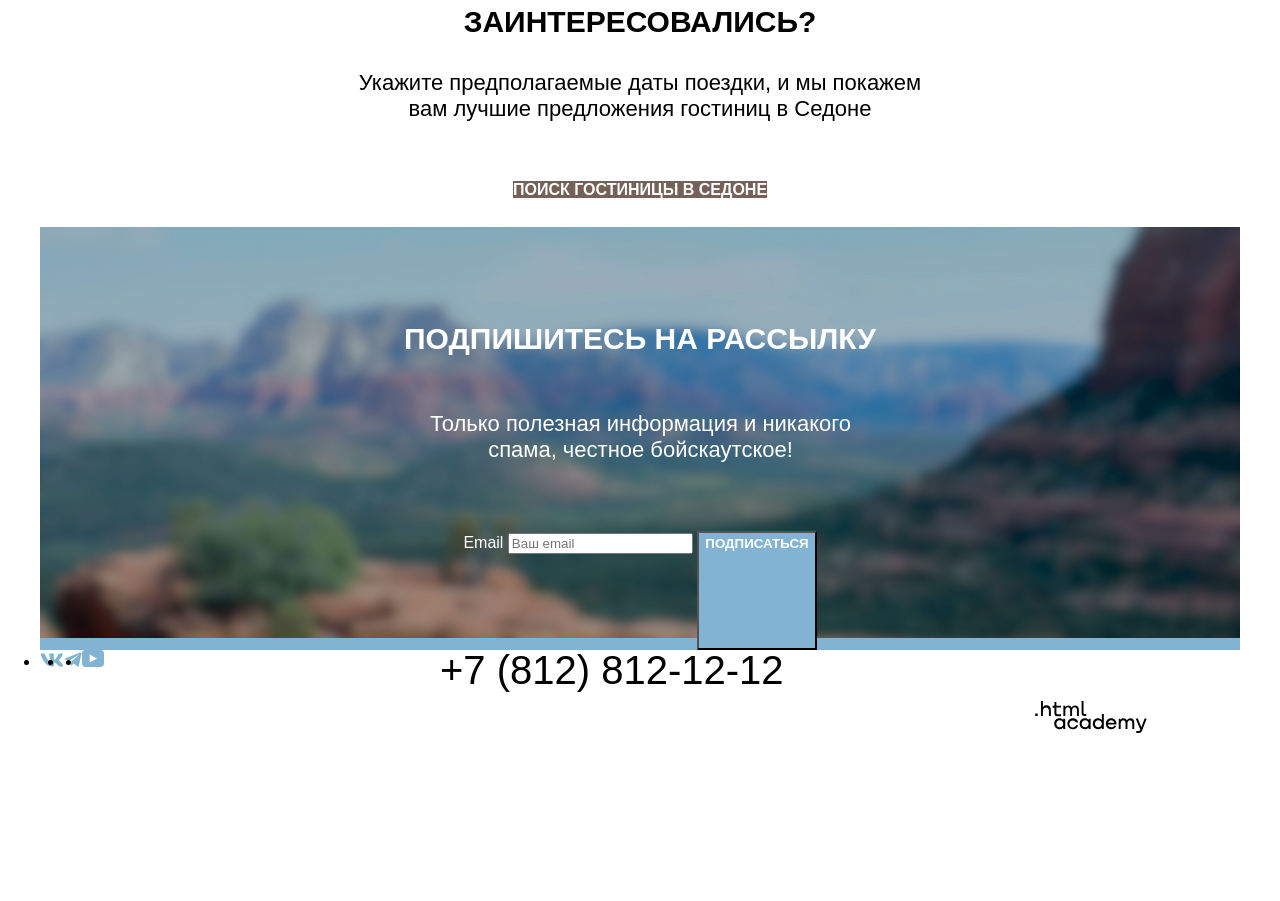
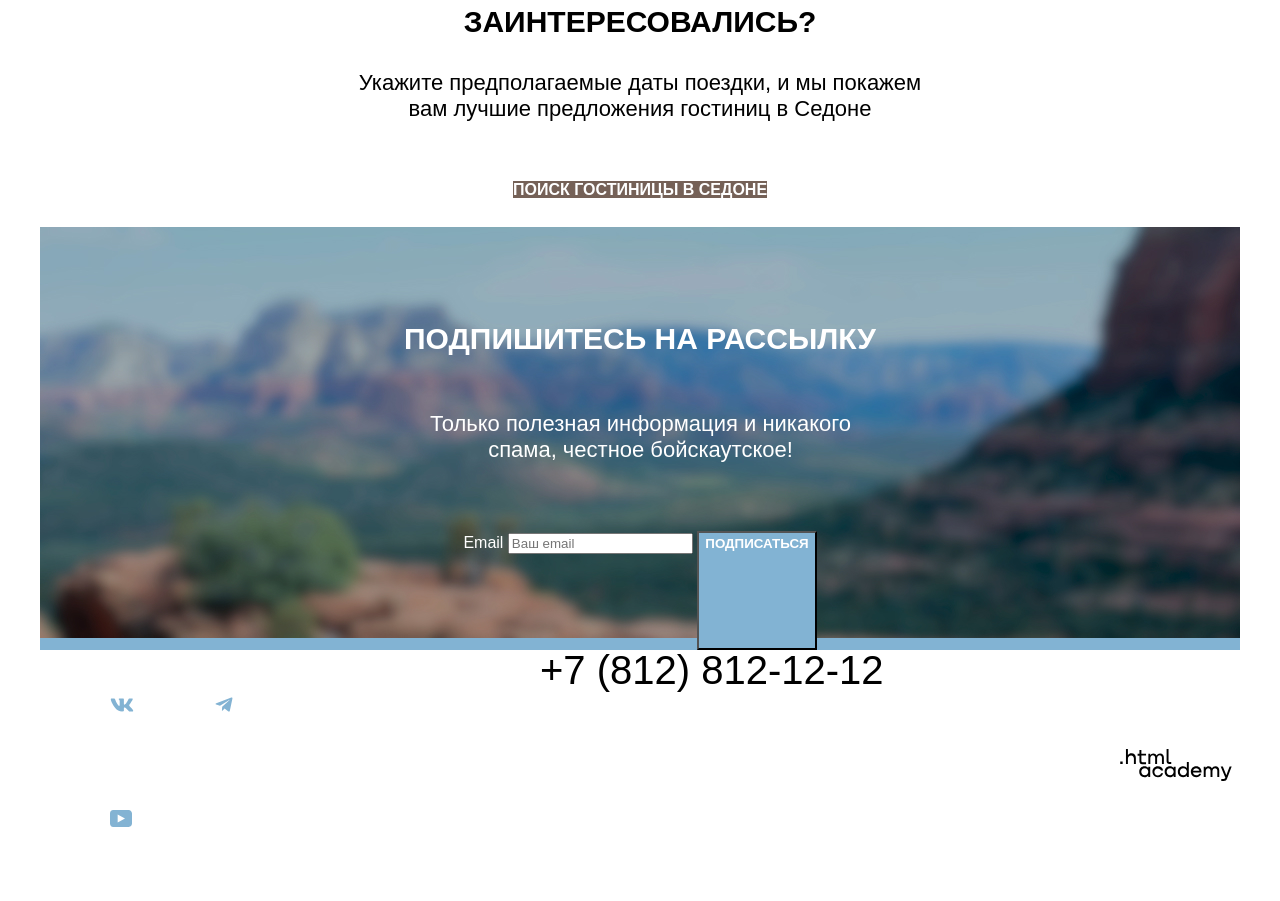
Before and after one commit to htmlacademy-htmlcss/2112783-sedona-34, a plain HTML site: page index.html in a window 1280 px wide. Shown: the part 2507-3408 px from the top of the page. Before the commit the page ends 3322 px from the top, so only its background shows below. Drawn offline with Linux system fonts and the light colour scheme; a web font is replaced by a local one.

Commit message:
Добавляет микросетку футеру

```diff
--- a/styles/styles.css
+++ b/styles/styles.css
@@ -318,18 +318,36 @@ body {
 
 .footer-social-list {
   display: flex;
+  flex-wrap: wrap;
   margin: 0;
   padding: 0;
-  width: 150px;
+  list-style-type: none;
+  width: 250px;
   margin-right: 250px;
+}
+
+.footer-social-item {
+  width: 35px;
+  height: 35px;
+  margin-top: 45px;
+  margin-bottom: 35px;
+  margin-left: 70px;
+}
+
+.footer-social-item:nth-child(3n) {
+  margin-right: 0;
 }
 
 .footer-contacts-address-phone {
   width: 331px;
-  margin-right: 250px;
+  margin-top: 45px;
+  margin-bottom: 35px;
+  margin-right: 235px;
 }
 
 .footer-contacts-htmlacademy-link {
+  margin-top: 48px;
+  margin-bottom: 38px;
   margin-left: auto;
 }
 
```
